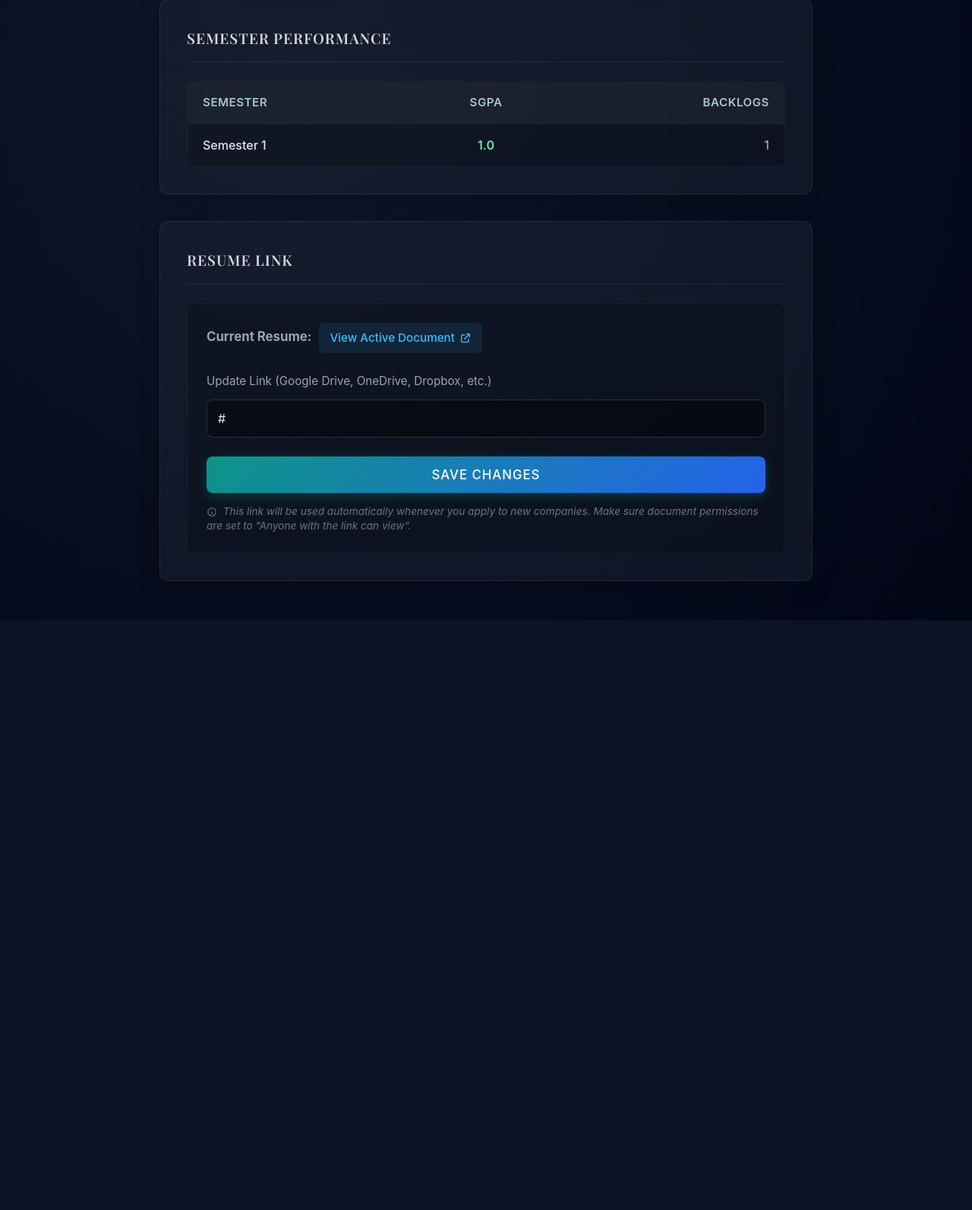
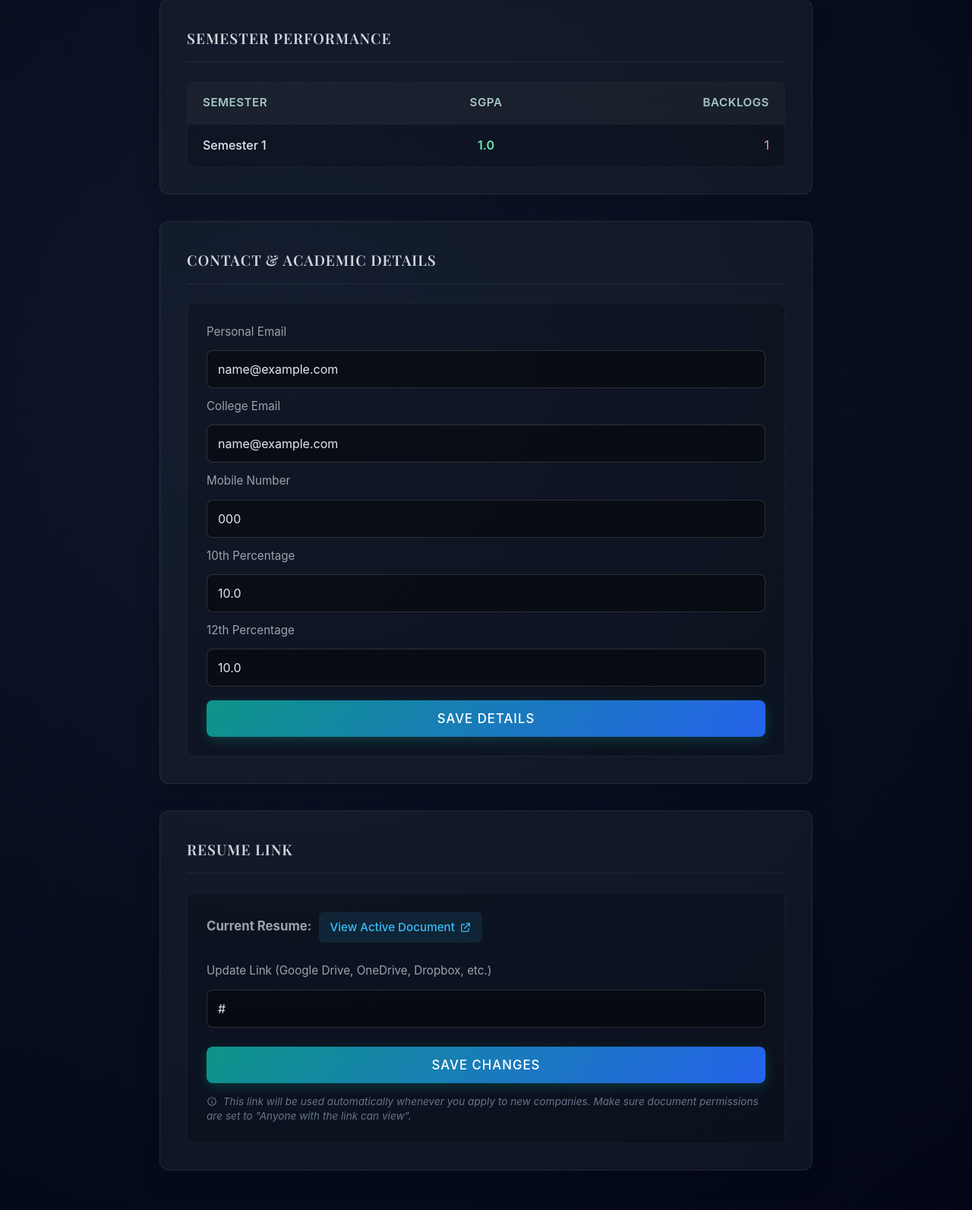
Before and after one commit to lavanayakhosla/TestPlacement, a Flask app: template templates/profile.html in a window 1280 px wide. Shown: the part 591-2184 px from the top of the page at 76% size. Before the commit the page ends 1408 px from the top, so only its background shows below. Run offline with Flask 3, Linux system fonts and the light colour scheme; the template is opened without the code that fills it: values that come from a table or form of the project are taken from there, others are empty; tables that the repository leaves empty hold one stand-in row (values such as "Sample post"); some web fonts are replaced.

Commit message:
Update profile.html

```diff
--- a/templates/profile.html
+++ b/templates/profile.html
@@ -119,6 +119,26 @@
     </div>
 
     <div class="glass-card" style="border-color: rgba(255, 255, 255, 0.08);">
+         <h3 class="card-title" style="color: #d1d5db;">Contact & Academic Details</h3>
+        <div style="background: rgba(0,0,0,0.2); border-radius: 8px; border: 1px solid rgba(255,255,255,0.05); padding: 25px;">
+            <form action="{{ url_for('update_student_profile_details', student_id=student.id) }}" method="post" style="display: flex; flex-direction: column; gap: 12px;">
+                <label style="color: #9ca3af; font-size: 0.95rem;">Personal Email</label>
+                <input type="email" name="personal_email" class="resume-input" value="{{ student.personal_email or '' }}" placeholder="name@gmail.com">
+                <label style="color: #9ca3af; font-size: 0.95rem;">College Email</label>
+                <input type="email" name="college_email" class="resume-input" value="{{ student.college_email or '' }}" placeholder="name@college.edu">
+                <label style="color: #9ca3af; font-size: 0.95rem;">Mobile Number</label>
+                <input name="mobile_number" class="resume-input" value="{{ student.mobile_number or '' }}" placeholder="10-digit mobile number">
+                <label style="color: #9ca3af; font-size: 0.95rem;">10th Percentage</label>
+                <input type="number" step="0.01" min="0" max="100" name="tenth_percentage" class="resume-input" value="{{ student.tenth_percentage if student.tenth_percentage is not none else '' }}" placeholder="e.g. 92.40">
+                <label style="color: #9ca3af; font-size: 0.95rem;">12th Percentage</label>
+                <input type="number" step="0.01" min="0" max="100" name="twelfth_percentage" class="resume-input" value="{{ student.twelfth_percentage if student.twelfth_percentage is not none else '' }}" placeholder="e.g. 88.20">
+                <button type="submit" class="resume-btn" style="margin-top: 6px;" onmouseover="this.style.transform='translateY(-2px)';" onmouseout="this.style.transform='translateY(0)';">
+                    Save Details
+                </button>
+            </form>
+        </div>
+    </div>
+    <div class="glass-card" style="border-color: rgba(255, 255, 255, 0.08);">
         <h3 class="card-title" style="color: #d1d5db;">Resume Link</h3>
 
         <div style="background: rgba(0,0,0,0.2); border-radius: 8px; border: 1px solid rgba(255,255,255,0.05); padding: 25px;">
```
